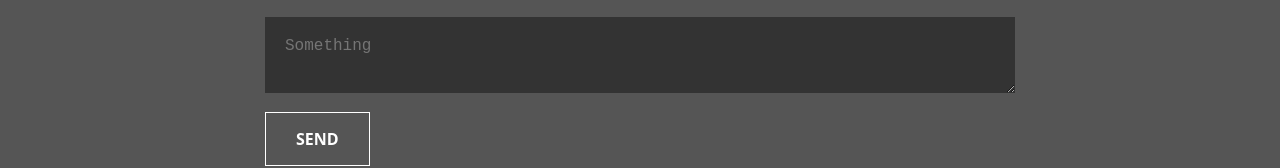
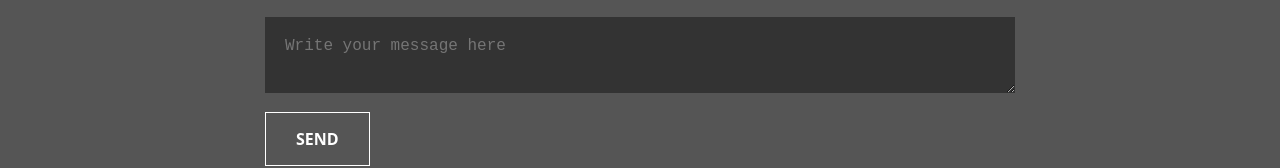
Before and after one commit to StephenElDrago/StephenElDrago.github.io, a plain HTML site: page index.html in a window 1280 px wide. Shown: the part 4505-4673 px from the top of the page. Drawn offline with Linux system fonts and the light colour scheme.

Commit message:
Update index.html

```diff
--- a/index.html
+++ b/index.html
@@ -120,7 +120,7 @@
           <input type="email" placeholder="Email Address">
           <input type="phone" placeholder="Phone Number">
           <input type="text" placeholder="Requested Date">
-          <textarea placeholder="Something"></textarea>
+          <textarea placeholder="Write your message here"></textarea>
           <button type="submit" class="button button-primary">Send</button>
         </form>
       </div>
```
